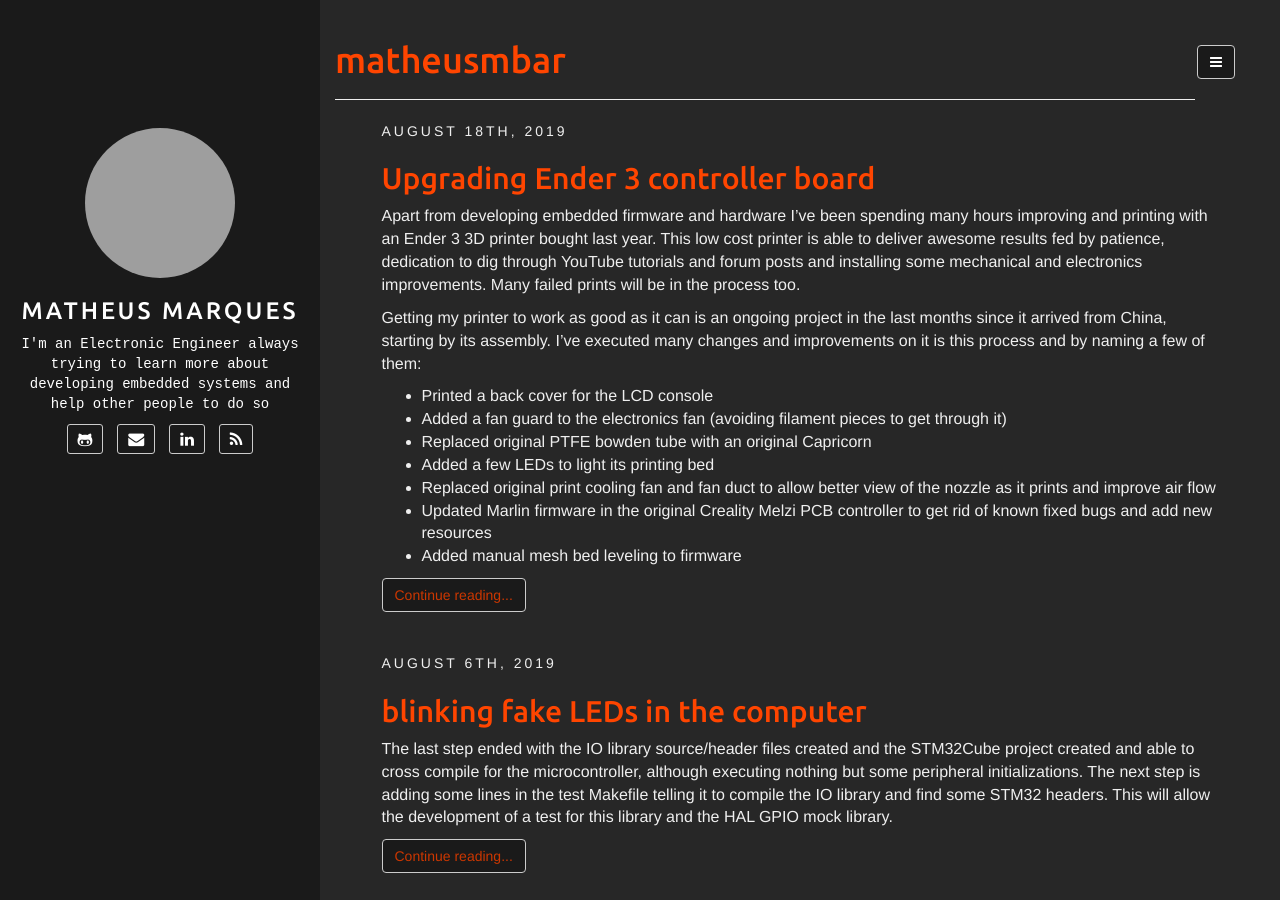
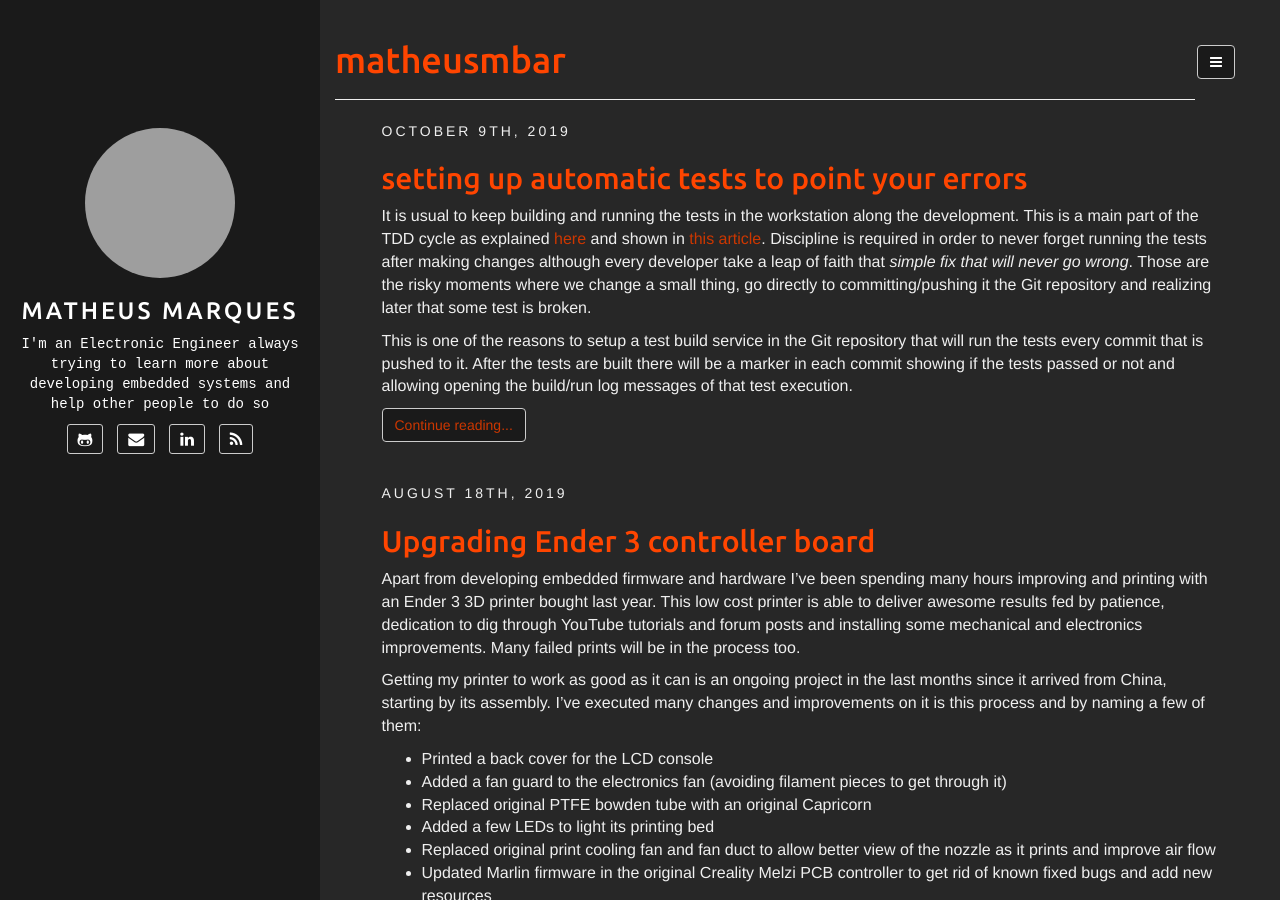
Before and after one commit to matheusmbar/matheusmbar.github.io, a Jekyll site: the page built from index.html, in a window 1280 px wide and 900 px high. Built offline with Jekyll 4.4.1, drawn with Linux system fonts in a browser that asks for light colours; the list of posts is cut into pages by our own code; some of the changed lines change nothing that is shown; some of the changed text lies outside the part shown; grey boxes are pictures that could not be loaded.

Commit message:
new post about CI server

````diff
--- a/_posts/2019-03-19-set_cppputest_framework.md
+++ b/_posts/2019-03-19-set_cppputest_framework.md
@@ -11,7 +11,7 @@ The [last post]({{ site.baseurl }}{% post_url 2019-02-25-what_is_tdd %}) showed
 
 The way I'm used to build projects with TDD is including the Cpputest inside the project directory, it helps on setting the build environment and replicating it consistently along the development team. I recommend it even for one man projects so it works the same way in both situations.
 
-I strongly recommend creating a repository on [Github](https://github.com/) or [Gitlab](https://gitlab.com/) to host you project. It will allow a future step of running a continuous integration build server, that will check every commit executed for failures on the tests. More on that in a future post.
+I strongly recommend creating a repository on [Github](https://github.com/) or [Gitlab](https://gitlab.com/) to host you project. It will allow a future step of running a continuous integration build server, that will check every commit executed for failures on the tests. More on that in a future post (EDIT from the future: check it [here]({{ site.baseurl }}{% post_url 2019-10-09-setting_up_build_server %}) after reading this one).
 
 <!--more-->
 
--- /dev/null
+++ b/_posts/2019-10-09-setting_up_build_server.md
@@ -0,0 +1,131 @@
+---
+layout: post
+title: setting up automatic tests to point your errors
+categories: [bugfree-robot]
+tags: [embedded, hardware]
+comments: true
+footnote: No more hiding the bugs under the carpet!
+---
+
+It is usual to keep building and running the tests in the workstation along the development. This is a main part of the TDD cycle as explained [here]({{ site.baseurl }}{% post_url 2019-02-25-what_is_tdd %}) and shown in [this article]({{ site.baseurl }}{% post_url 2019-04-05-makefile-first-test %}). Discipline is required in order to never forget running the tests after making changes although every developer take a leap of faith that *simple fix that will never go wrong*. Those are the risky moments where we change a small thing, go directly to committing/pushing it the Git repository and realizing later that some test is broken.
+
+
+
+This is one of the reasons to setup a test build service in the Git repository that will run the tests every commit that is pushed to it. After the tests are built there will be a marker in each commit showing if the tests passed or not and allowing opening the build/run log messages of that test execution.
+
+<!--more-->
+
+Side comment:
+> I've added tests for the HAL_GPIO_mock after the last post. It was updated in [this commit](https://github.com/matheusmbar/bugfree_robot/commit/a5ed1e3725543e9b4b271532678df1b57f0c9072).
+
+
+OK, now back the this article's subject: setting up a test build service in the repository. This is a step of a development practice called Continuous Integration (CI) where changes in the source code are checked against its tests to assert a correct behavior. A complete run of this procedure usually converges to the Continuous Deployment (CD) stage that will put the new code version to run in a server when talking about web applications. It is possible to implement the Continuous Deployment in embedded systems when some firmware-over-the-air update system is implemented. This is usually not the case, but I may get there someday. The objective here is setting up a CI server that will run all the tests for every commit in the GitHub repository and show if everything is OK or blame the developer that pushed code without fixing the tests.
+
+There are hundreds of providers for this service that are integrated to GitHub (check this [marketplace list](https://github.com/marketplace/category/continuous-integration)), GitLab or any other version control service. I've directly implemented only solutions with [Semaphore CI](https://semaphoreci.com/) for now. It offers a few plans to choose,going from Free to few hundred dollars a month (for growth companies that need more performance in the tests). The basic plan has always worked for me, even in professional situations. Tests for "simple" embedded systems as this one do not require many dependencies to install and steps to build so a few minute are enough to execute the full procedure and show a result.
+
+Setting up Semaphore account is simple and their documentation is really good so I won't get too deep in details around here. It's basically creating an account in their website and connecting it to your GitHub account or organization.
+
+The next step is creating a New Project for the repository you are working on. A screen called "Create workflow" will show up after selecting the repository. It contains multiple workflow examples for some most common use cases and many languages. You see that there is nothing dedicated to C neither C++ :cry: although there is nothing to worry about, just select "Single job" and we will setup it to work as we need. Click in "Customize this setup" to configure the workflow.
+
+The build procedure is configured by a file in this path: `.semaphore/semaphore.yml` inside the repository. It is possible to create/edit this file manually in your code editor but the Semaphore website provides a visual interface to do that and this is how I use to do it. [YAML](https://yaml.org/) files are almost a default nowadays to setup CI workflows in many services. This file will contain all information required to execute the tests, since the machine and operational system that will run it to step-by-step line commands to run. It is possible to setup multiple pipelines, blocks, steps, prologue, epilogue, dependencies, etc. [This page](https://docs.semaphoreci.com/article/62-concepts) shows some important concepts about the workflow names and execution order.
+
+Click in the PIPELINE are to configure the Agent as a "Linux Based Virtual Machine", the other setting don't matter much but I'm using:
+- **OS Image**: ubuntu1804
+- **Machine Type**: e1-standard-2
+- **Execution time limit**: 10 minutes
+
+Now click in the "Block #1" to setup the execution steps. This is the place to insert the line commands to execute. There are a few sections here:
+- **Prologue**: commands that will be executed before each Job
+- **Jobs**: small tasks that will be executed in parallel
+- **Epilogue**: commands that will be executed after each Job
+
+There is probably a more organized way to set this process but I'm setting this project with only one pipeline with a single block and a single job. The Semaphore interface was updated in the last months and I'm not very familiar with this workflow and will post another article after learning new useful tricks for it.  Let's get in details about what I use in each section for this block.
+
+### Prologue
+
+```sh
+checkout
+gcc --version
+g++ --version
+```
+The first line is straightforward, just get the files from the git repository. The other ones are there for a debugging reason. Semaphore machines usually come with an old GCC suite and that is probably gonna result in build/run errors since my workstation runs a newer version. Freezing the build environment dependency versions is usually a good practice to avoid getting problems due to something that got updated and is resulting in problems, it is a detail enhancement for the version control. I've inserted these lines since every execution of the workflow keeps all the logs for latter reviewing. At this moment they report this result:
+
+```
+gcc (Ubuntu 4.8.5-4ubuntu8) 4.8.5
+g++ (Ubuntu 4.8.5-4ubuntu8) 4.8.5
+```
+
+And my workstation is at:
+```
+gcc (GCC) 9.2.0
+g++ (GCC) 9.2.0
+```
+
+The next step is dedicated to fix this inconsistency.
+
+```sh
+install-package --update gcc-8 g++-8 lcov
+sudo rm /usr/bin/gcc
+sudo rm /usr/bin/g++
+sudo ln -s /usr/bin/gcc-8 /usr/bin/gcc
+sudo ln -s /usr/bin/g++-8 /usr/bin/g++
+gcc --version
+g++ --version
+```
+
+It will install `gcc-8` and `g++-8`, remove the original executables and create links for the new ones. The last two lines will make clear which version is used to build the tests. This is not a complete freezing of the build environment since the minor version is not specified but my project is not so critical to require this and the minor version will be shown in the CI build logs for further review. I'm forced to use version 8 instead of 9 since the newer one is not available in the `Ubuntu 18.04` distribution as it is a LTS version. Maybe I should downgrade my workstation to this version but I'm not in the mood :stuck_out_tongue:. I'm installing `lcov` too since it will be used later to build code coverage reports.
+
+The versions are these ones now:
+
+```
+gcc (Ubuntu 8.3.0-6ubuntu1~18.04.1) 8.3.0
+g++ (Ubuntu 8.3.0-6ubuntu1~18.04.1) 8.3.0
+```
+
+### Jobs
+
+
+This step is not so complicated since our test suite is already working with simple `make` commands that are easily implemented as a script to execute inside the CI service. BUT there are a few requirements to do before this last step. I've explained them in [this post]({{ site.baseurl }}{% post_url 2019-03-19-set_cppputest_framework %}). It will be inserted here in a really similar way, just adding a few debug commands that may help in detecting some errors later.
+
+```
+git submodule init test/cpputest
+git submodule update test/cpputest
+```
+The `checkout` command executed in the start of **Prologue** section will not download repository submodules. At this moment Cpputest is the only that is present. Remember to update this section if other submodules are required.
+
+> PS: This procedure works only for public repositories. Cloning private ones is possible but will require setting up an access token in GitHub and the Semaphore project. More on that in a future post.
+
+
+```
+cd test/cpputest
+ls
+./autogen.sh
+./configure
+make -j4
+```
+This is where Cpputest is configured and built for this machine. The `ls` is a debugging command to check that the submodule got downloaded correctly and `-j4` option will force building with 4 threads (a small performance improvement and build time reduction).
+
+```
+cd ../..
+cd test
+make clean
+make check_paths
+make flags
+make debug
+make -j4
+```
+This part is the final one, getting in the test folder, running some debug commands, building and executing the tests. It is important to keep the `make -j4` as the last job line since any command that fails inside the block execution will result imply the workflow return FAILED as a result. Having all available debug commands executed before the `make` line will make sure that all available information about this build is already in the log.
+
+
+### Final steps
+This visual interface will create a `.semaphore/semaphore.yml` file for your repository. Click in "Run the workflow" to save and test it. Saving mean that Semaphore will commit this files to your repository before executing it. A new branch will be created for that, you can check the changes executed, name the commit and this new branch (mine was automatically named as `set-up-semaphore` so I've kept it like this). Click "Start" to approve the commit and execute the workflow. It will take you to the Workflow execution monitor (just made up this name since I couldn't find one in this screen). Click in the commit name inside the Pipeline block to get a live view of the build log.
+
+It is now time to check if everything is working as expected and the job shows a PASSED result. I recommend setting this up in a stage that the tests are passing in your workstation since the job will (or at least should) result in FAILED if any test is not passing.
+
+Remember to create a pull request from this branch to your development branch after everything is setup correctly. This `set-up-semaphore` branch will not be required anymore unless other changes are required in this workflow and you don't want to mess with the development branch commit logs. Simple changes can be executed directly in you code editor since the `semaphore.iml` file is just another file inside the repository (just remember that it is inside a hidden folder for Linux and MacOS users).
+
+The best part is that GitHub finds the test results for each commit and will show them with no mercy so everyone knows easily if the tests are passing or not. It is really useful when checking a pull request status. Clicking in the :heavy_check_mark:, :x: or *Details* will take you for the build log inside Semaphore for each commit.
+
+![image](/assets/images/checks_passed.png){: .center-image }
+
+This is all for today's article. You can check my `.semaphore/semaphore.yml` file [here](https://github.com/matheusmbar/bugfree_robot/blob/98b01ec7c65e7128794399b8f6ea13c471e06a59/.semaphore/semaphore.yml) and the [project commit](https://github.com/matheusmbar/bugfree_robot/tree/98b01ec7c65e7128794399b8f6ea13c471e06a59) for this stage.
````
Also changed, not shown: assets/images/checks_passed.png (added).
